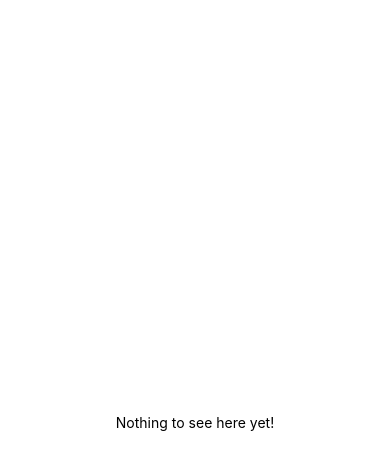
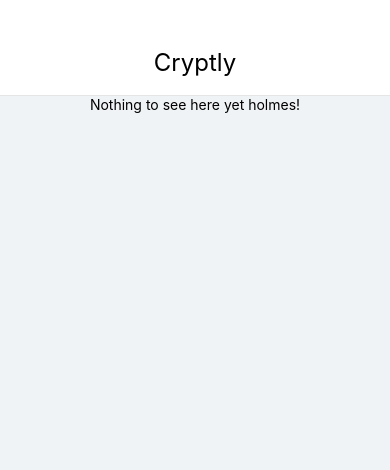
Before and after one commit to ttupper92618/cryptly, a React Native app: screen / in a window 390 px wide. Shown: the top 470 px of the page. Built offline with nearby package versions, Linux system fonts and the light colour scheme.

Commit message:
import styled types

```diff
--- a/App.tsx
+++ b/App.tsx
@@ -1,21 +1,23 @@
 import { StatusBar } from 'expo-status-bar';
 import React from 'react';
-import { StyleSheet, Text, View } from 'react-native';
+import { Text } from 'react-native';
+import styled from "styled-components/native";
+import * as Icon from "@expo/vector-icons";
+import rem from "./utils/rem";
+import Header from './components/Header/Header';
+
+const Container = styled.View`
+  flex: 1;
+  background-color: #f0f3f5;
+  align-items: center;
+  justify-content: flex-start;
+`;
 
 export default function App() {
   return (
-    <View style={styles.container}>
-      <Text>Nothing to see here yet!</Text>
-      <StatusBar style="auto" />
-    </View>
+    <Container>
+      <Header></Header>
+      <Text>Nothing to see here yet holmes!</Text>
+    </Container>
   );
 }
-
-const styles = StyleSheet.create({
-  container: {
-    flex: 1,
-    backgroundColor: '#fff',
-    alignItems: 'center',
-    justifyContent: 'center',
-  },
-});
--- /dev/null
+++ b/components/Header/Header.tsx
@@ -0,0 +1,57 @@
+import React from 'react';
+import { Text } from 'react-native';
+import styled from "styled-components/native";
+import * as Icon from "@expo/vector-icons";
+import rem from "../../utils/rem";
+import { HeaderProps } from "./Header.types";
+import {
+  useFonts,
+  Roboto_400Regular,
+  Cabin_600SemiBold
+} from "@expo-google-fonts/dev";
+
+const HeaderWrapper = styled.View`
+  border-bottom-color: rgba(0, 0, 0, 0.1);
+  border-bottom-width: 1px;
+  padding: ${rem(2.25)} ${rem(2.25)};
+  display: flex;
+  align-items: center;
+  justify-content: flex-end;
+  background-color: white;
+  width: 100%;
+  height: ${rem(12)};
+`;
+
+const TitleBlockContainer = styled.View`
+  display: flex;
+  flex-direction: column;
+`;
+
+const TitleBlock = styled.Text`
+  font-size: ${rem(3)};
+  display: flex;
+  flex-direction: row;
+  align-items: center;
+  justify-content: flex-end;
+  padding-top: 30px;
+
+`;
+
+const Header: React.FC<HeaderProps> = ({
+  user,
+  onLogin,
+  onLogout,
+  onCreateAccount,
+}: HeaderProps) => {
+  return (
+    <HeaderWrapper>
+      <TitleBlockContainer>
+        <TitleBlock>
+          <Text>Cryptly</Text>
+        </TitleBlock>
+      </TitleBlockContainer>
+    </HeaderWrapper>
+  );
+};
+
+export default Header;
--- a/package.json
+++ b/package.json
@@ -8,8 +8,13 @@
     "eject": "expo eject"
   },
   "dependencies": {
+    "@expo-google-fonts/dev": "^0.2.0",
+    "@expo/vector-icons": "^12.0.5",
+    "@types/styled-components": "^5.1.12",
+    "@types/styled-components-react-native": "^5.1.1",
     "axios": "^0.21.1",
     "expo": "~42.0.1",
+    "expo-font": "~9.2.1",
     "expo-status-bar": "~1.0.4",
     "react": "16.13.1",
     "react-dom": "16.13.1",
--- /dev/null
+++ b/utils/rem.ts
@@ -0,0 +1,8 @@
+const rem = (px: number, base = 8): string => {
+  if (base < 1) {
+    return `${px}px`;
+  }
+  return `${px * base}px`;
+};
+
+export default rem;
```
Also changed, not shown: components/Header/Header.types.ts (added, +8 -0 lines), 1 other file (tests, documents, lock files or other folders).
